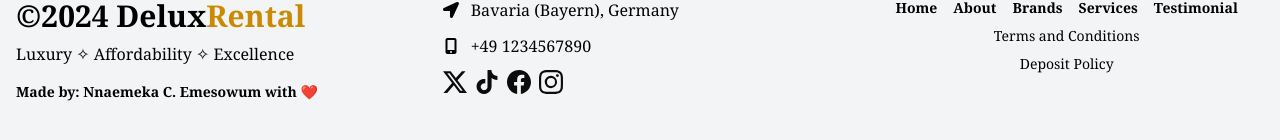
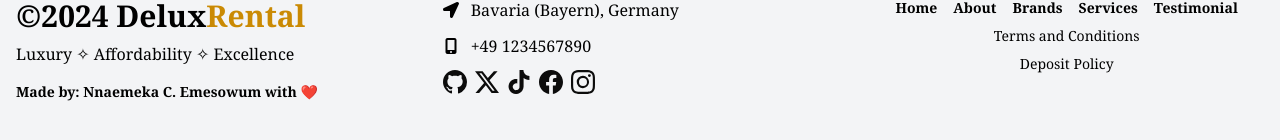
Before and after one commit to AnthonyEmm/DeluxRental, a React (Vite) app: page / in a window 1280 px wide. Shown: the part 4694-4834 px from the top of the page. Built offline with nearby package versions, Linux system fonts and the light colour scheme.

Commit message:
Added Github project link in footer component

```diff
--- a/src/components/Footer/Footer.jsx
+++ b/src/components/Footer/Footer.jsx
@@ -4,6 +4,7 @@ import { FaMobileScreenButton } from "react-icons/fa6";
 import { FaGithub } from "react-icons/fa";
 import {
   BsFacebook,
+  BsGithub,
   BsInstagram,
   BsLinkedin,
   BsTwitterX,
@@ -71,6 +72,14 @@ const Footer = () => {
               </div>
               {/* Social Media Links */}
               <div className="flex items-center gap-2">
+                <Link
+                  to="https://github.com/AnthonyEmm/DeluxRental"
+                  target="_blank"
+                  className="dark:text-white text-dark hover:text-primary
+                   dark:hover:text-primary duration-300"
+                >
+                  <BsGithub className="text-2xl" />
+                </Link>
                 <Link
                   to="https://x.com/"
                   target="_blank"
```
